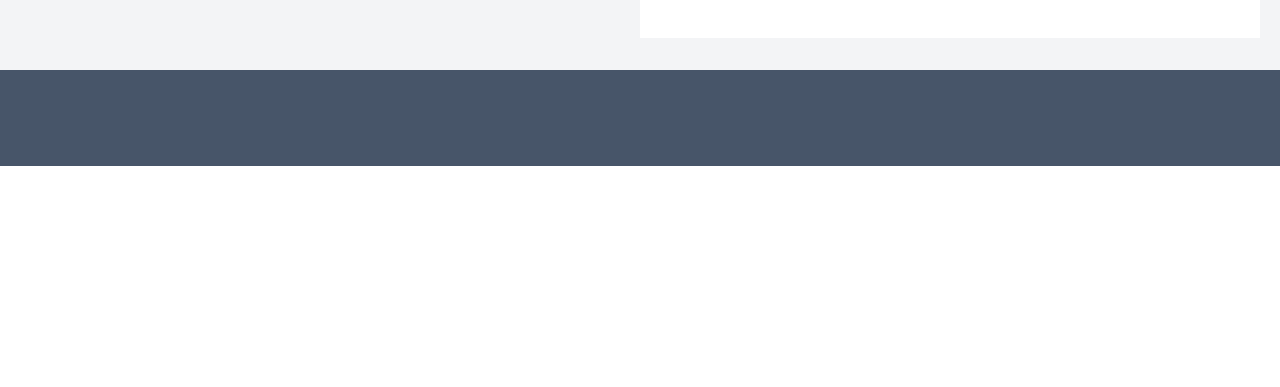
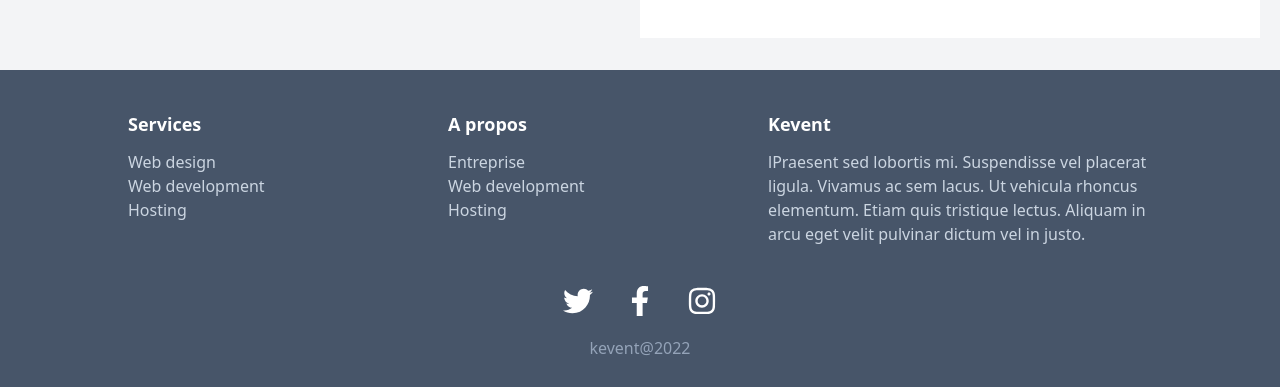
Before and after one commit to mwafrika/kevent-web-second, a React (Create React App) app in the folder frontend/: page / in a window 1280 px wide. Shown: the part 2593-2980 px from the top of the page. Before the commit the page ends 2759 px from the top, so only its background shows below. Built offline with nearby package versions, Linux system fonts and the light colour scheme.

Commit message:
Add footer links

```diff
--- a/frontend/package.json
+++ b/frontend/package.json
@@ -9,6 +9,7 @@
     "moment": "^2.29.1",
     "react": "^17.0.2",
     "react-dom": "^17.0.2",
+    "react-icons": "^4.3.1",
     "react-multi-carousel": "^2.6.5",
     "react-responsive-carousel": "^3.2.22",
     "react-router-dom": "^6.2.1",
--- a/frontend/src/home.jsx
+++ b/frontend/src/home.jsx
@@ -5,6 +5,13 @@ import Carousel from './caroussel';
 import Carousel2 from './caroussel2';
 import moment from 'moment';
 import { BrowserRouter as Router, Link, Route } from 'react-router-dom';
+import {
+  FaBeer,
+  FaTwitter,
+  FaFacebook,
+  FaFacebookF,
+  FaInstagram,
+} from 'react-icons/fa';
 
 export default function App() {
   const [menu, setMenu] = useState(false);
@@ -15,7 +22,7 @@ export default function App() {
   return (
     <>
       <section className='flex min-h-screen flex-col'>
-        <div className=' bg-gray-100 flex w-full h-20 md:h-28 items-center justify-between md:justify-around text-slate-600 fixed z-50'>
+        <div className=' bg-gray-100 flex w-full h-16 md:h-16 items-center justify-between md:justify-around text-slate-600 fixed z-50'>
           <div className='w-1/4 justify-center flex'>
             <img src={logo} className='h-8' alt='logo' />
           </div>
@@ -318,8 +325,66 @@ export default function App() {
           </h3>
         </section>
 
-        <section className='w-full h-24 bg-slate-600'>
-          {/* <div className="bg-white"></div> */}
+        <section className='w-full h-80 bg-slate-600'>
+          <div className='w-4/5 mx-auto py-auto flex flex-row py-10'>
+            <div className='w-80 h-30'>
+              <h2 className=' text-white font-bold text-lg mb-3'>Services</h2>
+              <ul className='flex flex-col list-none'>
+                <li>
+                  <a href='#' className='text-slate-300 font-medium'>
+                    Web design
+                  </a>
+                </li>
+                <li>
+                  <a href='#' className='text-slate-300 font-medium'>
+                    Web development
+                  </a>
+                </li>
+                <li>
+                  <a href='#' className='text-slate-300 font-medium'>
+                    Hosting
+                  </a>
+                </li>
+              </ul>
+            </div>
+            <div className='w-80 h-30'>
+              <h2 className=' text-white font-bold text-lg mb-3'>A propos</h2>
+              <ul>
+                <li>
+                  <a href='#' className='text-slate-300 font-medium'>
+                    Entreprise
+                  </a>
+                </li>
+                <li>
+                  <a href='#' className='text-slate-300 font-medium'>
+                    Web development
+                  </a>
+                </li>
+                <li>
+                  <a href='#' className='text-slate-300 font-medium'>
+                    Hosting
+                  </a>
+                </li>
+              </ul>
+            </div>
+            <div className='w-96 h-30'>
+              <h2 className=' text-white font-bold text-lg mb-3'>Kevent</h2>
+              <p className='text-slate-300 font-medium'>
+                lPraesent sed lobortis mi. Suspendisse vel placerat ligula.
+                Vivamus ac sem lacus. Ut vehicula rhoncus elementum. Etiam quis
+                tristique lectus. Aliquam in arcu eget velit pulvinar dictum vel
+                in justo.
+              </p>
+            </div>
+          </div>
+          <div className='flex flex-row mx-auto my-0 w-full justify-center gap-8 pb-5'>
+            <FaTwitter className='text-white hover:text-indigo-500 text-3xl cursor-pointer' />
+            <FaFacebookF className='text-white hover:text-indigo-500 text-3xl cursor-pointer' />
+            <FaInstagram className='text-white hover:text-indigo-500 text-3xl cursor-pointer' />
+          </div>
+          <h3 className='text-slate-400 text-center font-medium'>
+            kevent@2022
+          </h3>
         </section>
       </section>
     </>
```
Also changed, not shown: 1 other file (tests, documents, lock files or other folders).
